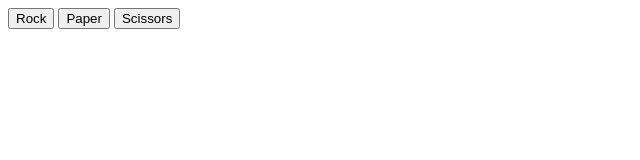
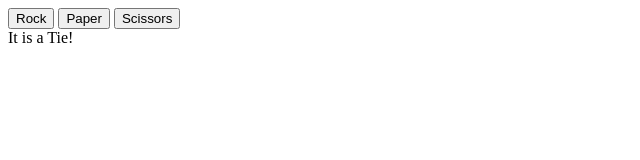
Before and after one commit to jong29/RPS, a plain HTML site: page index.html in a window 1280 px wide. Both pictures are taken after a click on the button "Rock". Shown: the full height of the page, 0-640 px from the left. Drawn offline with Linux system fonts and the light colour scheme.

Commit message:
display results of rps

```diff
--- a/index.html
+++ b/index.html
@@ -12,5 +12,6 @@
     <button id="rock">Rock</button>
     <button id="paper">Paper</button>
     <button id="scissors">Scissors</button>
+    <div id="results"></div>
 </body>
 </html>
--- a/rps.js
+++ b/rps.js
@@ -41,22 +41,26 @@ function game() {
     }
 }
 
+function showResult(s) {
+    const results = document.querySelector("#results");
+    const result = document.createElement('div');
+    result.textContent = s;
+    results.appendChild(result);
+}
+
 // game();
 let gamesPlayed = 0;
 document.querySelector("#rock").addEventListener("click", () => {
-    console.log(playRound('rock', getComputerChoice()));
+    showResult(playRound('rock', getComputerChoice()));
     gamesPlayed++;
-    console.log(gamesPlayed);
 });
 
 document.querySelector("#paper").addEventListener("click", () => {
-    console.log(playRound('paper', getComputerChoice()));
+    showResult(playRound('paper', getComputerChoice()));
     gamesPlayed++;
-    console.log(gamesPlayed);
 });
 
 document.querySelector("#scissors").addEventListener("click", () => {
-    console.log(playRound('scissors', getComputerChoice()));
+    showResult(playRound('scissors', getComputerChoice()));
     gamesPlayed++;
-    console.log(gamesPlayed);
 });
```
